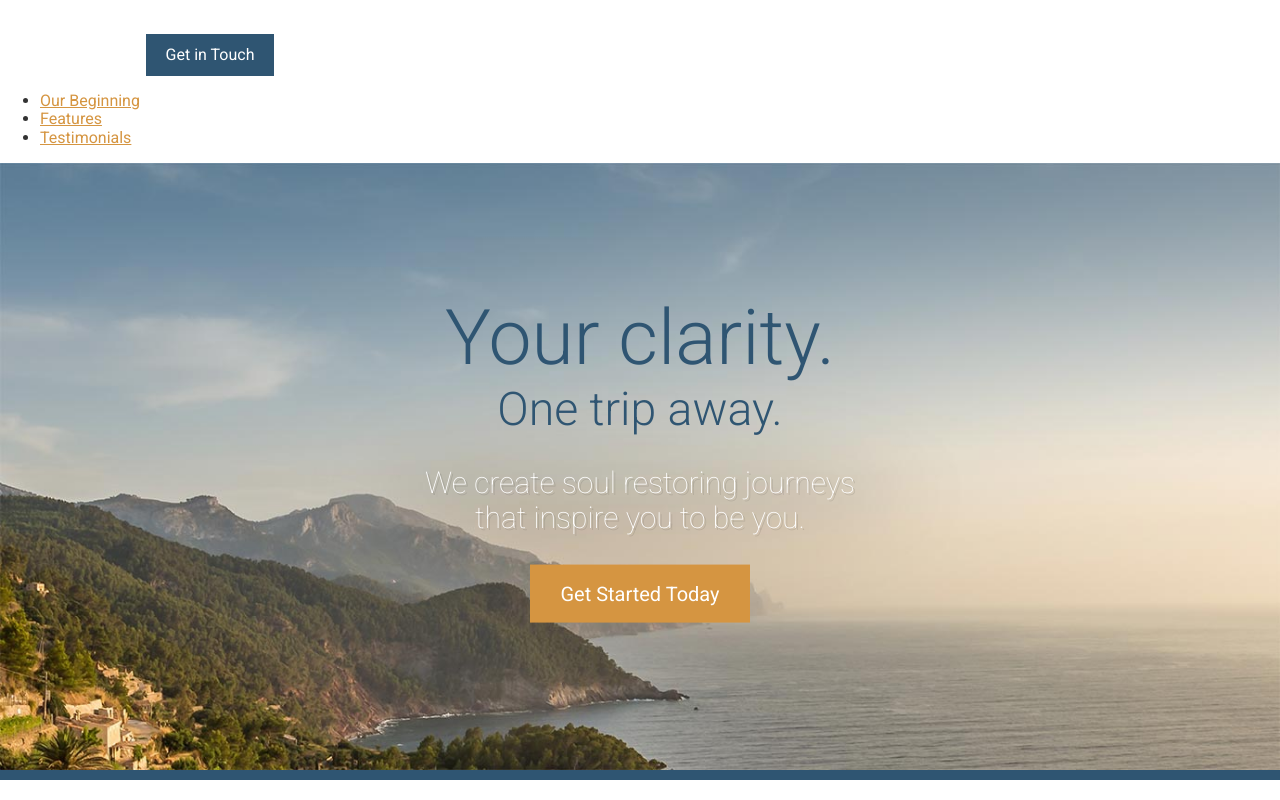
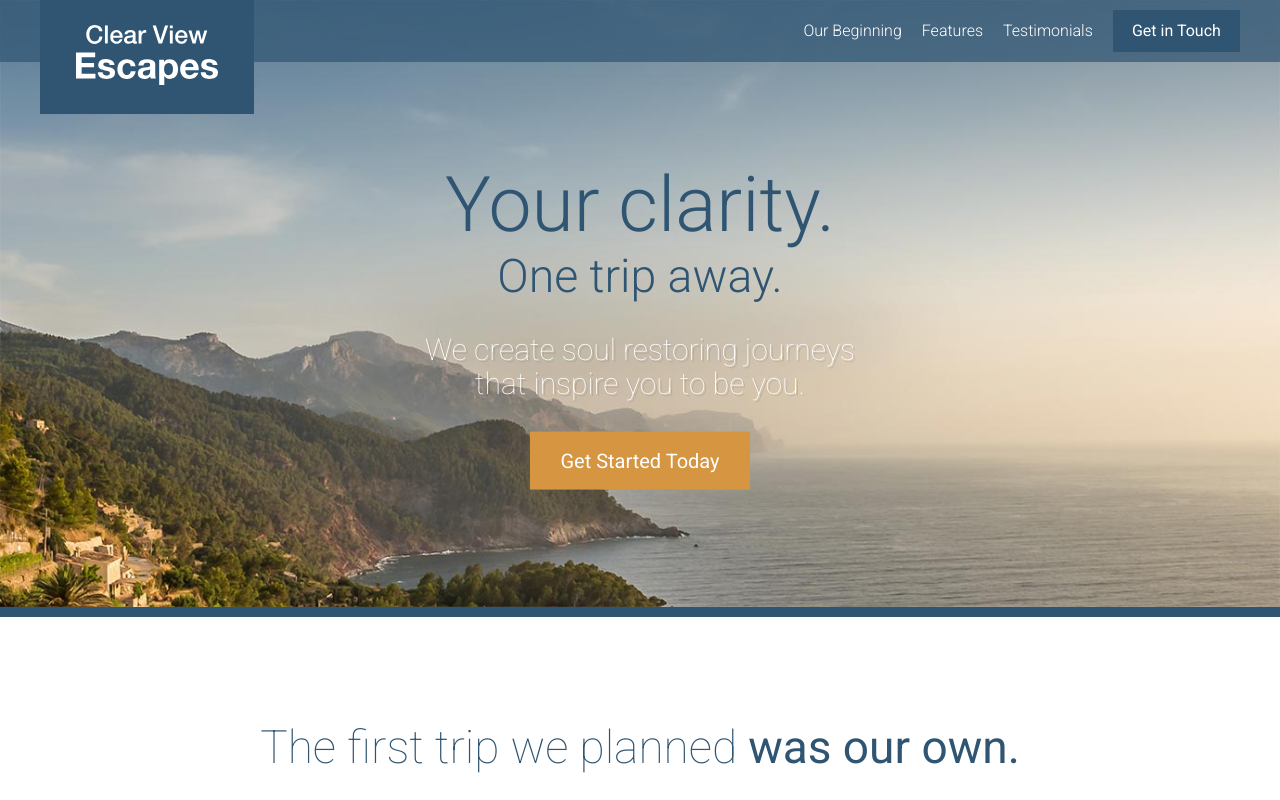
Before and after one commit to ImJohnKim/gitWeb, a website: page app/index.html in a window 1280 px wide. Shown: the top 800 px of the page. Drawn offline with Linux system fonts and the light colour scheme.

Commit message:
Finished Header sector

```diff
--- a/app/assets/styles/modules/_large-hero.css
+++ b/app/assets/styles/modules/_large-hero.css
@@ -1,8 +1,6 @@
 .large-hero {
   position: relative;
   border-bottom: 10px solid $mainBlue;
-
-
   &__text-content {
     position: absolute;
     top: 50%;
@@ -11,29 +9,25 @@
     width: 100%;
     text-align: center;
   }
-
   &__title {
     font-weight: 300;
     color: $mainBlue;
     margin: 0;
     font-size: 2.4rem;
-
+    padding-top: 60px;
     @mixin atSmall {
       font-size: 4.8rem;
     }
   }
-
   &__subtitle {
     font-weight: 300;
     color: $mainBlue;
     font-size: 1.5rem;
     margin: 0;
-
     @mixin atSmall {
       font-size: 2.9rem;
     }
   }
-
   &__description {
     color: #FFF;
     font-size: 1.1rem;
@@ -42,13 +36,11 @@
     max-width: 30rem;
     margin-left: auto;
     margin-right: auto;
-
-    @mixin atSmall{
+    @mixin atSmall {
       font-size: 1.875rem;
     }
   }
-  &__image{
+  &__image {
     display: block;
   }
-
 }
--- /dev/null
+++ b/app/assets/styles/modules/_primary-nav.css
@@ -0,0 +1,24 @@
+.primary-nav{
+
+   &--pull-right{
+       float: right;
+   }
+
+   ul{
+       padding:0;
+       margin:0;
+       @mixin clearfix;
+   }
+   li{
+       list-style-type: none;
+       float: left;
+       padding-right: 20px;
+   }
+   a{
+       text-decoration: none;
+       font-weight: 300;
+       color:#fff;
+       padding:12px 0;
+       display: inline-block;
+   }
+}
--- /dev/null
+++ b/app/assets/styles/modules/_site-header.css
@@ -0,0 +1,46 @@
+.site-header {
+    position: absolute;
+    z-index: 2;
+    width: 100%;
+    padding: 10px 0;
+    @mixin atMedium {
+        background-color: rgba($mainBlue, 0.7);
+    }
+    &__logo {
+        position: absolute;
+        background-color: $mainBlue;
+        top: 0;
+        padding: 25px 36px;
+        left: 50%;
+        transform: translateX(-50%) scale(.8);
+        transform-origin: 50% 0%;
+        @mixin atMedium {
+            left: auto;
+            transform: translateX(0%);
+        }
+    }
+    &__btn-container {
+        float: right;
+    }
+    &__menu-content {
+        display: none;
+        @mixin atMedium {
+            display: block;
+        }
+    }
+
+
+    &__menu-icon{
+        width: 20px;
+        height: 20px;
+        background-color: #fff;
+        position: absolute;
+        top:10px;
+        right:10px;
+
+
+        @mixin atMedium{
+            display: none;
+        }
+    }
+}
--- a/app/assets/styles/styles.css
+++ b/app/assets/styles/styles.css
@@ -14,3 +14,5 @@
 @import "modules/_testimonials";
 @import "modules/_sprite";
 @import "modules/_site-footer";
+@import "modules/_site-header";
+@import "modules/_primary-nav";
--- a/app/index.html
+++ b/app/index.html
@@ -14,10 +14,17 @@
 </head>
 
 <body>
-  <header>
+  <header class="site-header">
+    <div class="wrapper">
+      <div class="site-header__logo">
         <img src="assets/images/icons/clear-view-escapes.svg">
+      </div>
+      <div class="site-header__menu-icon"></div>
+      <div class="site-header__menu-content">
+        <div class="site-header__btn-container">
           <a href="#" class="btn">Get in Touch</a>
-    <nav>
+        </div>
+        <nav class="primary-nav primary-nav--pull-right">
           <ul>
             <li>
               <a href="#our-beginning">Our Beginning</a>
@@ -29,6 +36,9 @@
               <a href="#testimonials">Testimonials</a>
             </li>
           </ul>
+      </div>
+    </div>
+
     </nav>
   </header>
 
@@ -103,8 +113,8 @@
   <div id="features" class="page-section page-section--blue">
     <div class="wrapper">
       <h2 class="section-title">
-        <img class="section-title"src="assets/images/icons/star.svg" alt="">
-       Our <strong>Features</strong>
+        <img class="section-title" src="assets/images/icons/star.svg" alt=""> Our
+        <strong>Features</strong>
       </h2>
       <div class="row row--gutters-larger generic-content-container">
         <div class="row__medium-6">
@@ -196,7 +206,8 @@
 
     <footer class="site-footer">
       <div class="wrapper">
-          <p><span class="site-footer__text">Copyright &copy; 2016 Clear View Escapes. All rights reserved.</span>
+        <p>
+          <span class="site-footer__text">Copyright &copy; 2016 Clear View Escapes. All rights reserved.</span>
           <a href="#" class="btn btn--orange">Get in Touch</a>
         </p>
       </div>
--- a/app/temp/styles/styles.css
+++ b/app/temp/styles/styles.css
@@ -442,7 +442,6 @@ a{
 .large-hero {
   position: relative;
   border-bottom: 10px solid #2f5572;
-
 }
 
 .large-hero__text-content {
@@ -459,6 +458,7 @@ a{
   color: #2f5572;
   margin: 0;
   font-size: 2.4rem;
+  padding-top: 60px;
 }
 
 @media (min-width: 530px) {
@@ -499,7 +499,7 @@ a{
   }
 }
 
-.large-hero__image{
+.large-hero__image {
   display: block;
 }
 
@@ -1106,3 +1106,95 @@ margin:2rem;
     margin-right: 1.4rem;
   }
 }
+
+.site-header {
+    position: absolute;
+    z-index: 2;
+    width: 100%;
+    padding: 10px 0;
+}
+
+@media (min-width: 800px) {
+
+  .site-header {
+    background-color: rgba(47,85,114, 0.7);
+  }
+}
+
+.site-header__logo {
+  position: absolute;
+  background-color: #2f5572;
+  top: 0;
+  padding: 25px 36px;
+  left: 50%;
+  transform: translateX(-50%) scale(.8);
+  transform-origin: 50% 0%;
+}
+
+@media (min-width: 800px) {
+
+  .site-header__logo {
+    left: auto;
+    transform: translateX(0%);
+  }
+}
+
+.site-header__btn-container {
+  float: right;
+}
+
+.site-header__menu-content {
+  display: none;
+}
+
+@media (min-width: 800px) {
+
+  .site-header__menu-content {
+    display: block;
+  }
+}
+
+.site-header__menu-icon{
+  width: 20px;
+  height: 20px;
+  background-color: #fff;
+  position: absolute;
+  top:10px;
+  right:10px;
+}
+
+@media (min-width: 800px) {
+
+  .site-header__menu-icon {
+    display: none;
+  }
+}
+
+.primary-nav--pull-right{
+  float: right;
+}
+
+.primary-nav ul{
+  padding:0;
+  margin:0;
+}
+
+.primary-nav ul::after {
+  content: "";
+  clear: both;
+  display: table;
+}
+
+.primary-nav li{
+  list-style-type: none;
+  float: left;
+  padding-right: 20px;
+}
+
+.primary-nav a{
+  text-decoration: none;
+  font-weight: 300;
+  color:#fff;
+  padding:12px 0;
+  display: inline-block;
+}
--- a/gulp/tasks/styles.js
+++ b/gulp/tasks/styles.js
@@ -4,11 +4,12 @@ autoprefixer = require('autoprefixer'),
 cssvars = require('postcss-simple-vars'),
 nested = require('postcss-nested'),
 cssImport = require('postcss-import'),
-mixins = require('postcss-mixins');
+mixins = require('postcss-mixins'),
+hexrgb= require('postcss-hexrgba');
 
 gulp.task('styles', function() {
   return gulp.src('./app/assets/styles/styles.css')
-    .pipe(postcss([cssImport, mixins, cssvars, nested, autoprefixer]))
+    .pipe(postcss([cssImport, mixins, cssvars, nested,hexrgb ,autoprefixer]))
     .on('error', function(errorInfo) {
       console.log(errorInfo.toString());
       this.emit('end');
--- a/package.json
+++ b/package.json
@@ -14,6 +14,7 @@
     "gulp-rename": "^1.2.2",
     "gulp-svg-sprite": "^1.4.0",
     "gulp-watch": "^4.3.5",
+    "postcss-hexrgba": "^1.0.0",
     "postcss-import": "^8.1.2",
     "postcss-mixins": "^4.0.2",
     "postcss-nested": "^1.0.0",
```
Also changed, not shown: 1 other file. Lines whose indentation alone changed are shown as unchanged.
